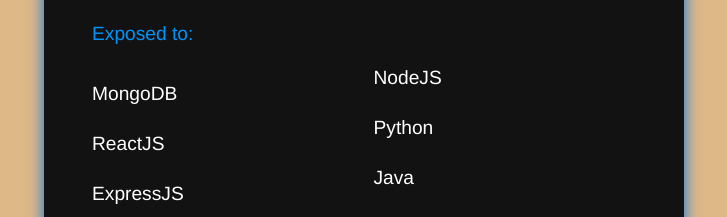
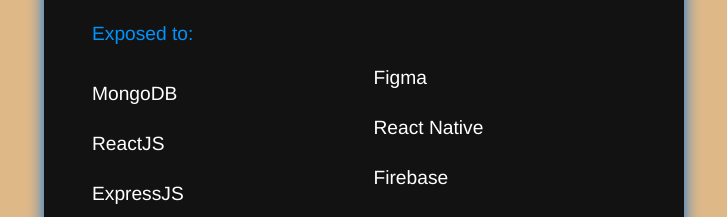
Before and after one commit to VnCi23/000, a React (Create React App) app: page /about in a window 1280 px wide. Shown: the part 707-924 px from the top of the page, without its empty margins (276-1003 px from the left). Built offline with nearby package versions, Linux system fonts and the light colour scheme; the HTML template or start-up script is replaced by a standard one; a web font is replaced by a local one.

Commit message:
update exposed skills list in Info.js to include ElectronJS, React Native, Firebase, and Vercel

```diff
--- a/src/info/Info.js
+++ b/src/info/Info.js
@@ -76,7 +76,7 @@
     skills:
         {
             proficientWith: ['html5', 'CSS3', 'Javascript', 'ReactJS', 'TailwindCSS', '', 'Git & Github', 'VScode'],
-            exposedTo: ['MongoDB','ReactJS', 'ExpressJS','NodeJS', 'Python', 'Java', 'Figma']
+            exposedTo: ['MongoDB','ReactJS', 'ExpressJS','NodeJS', 'ElectronJS', 'Figma', 'React Native',  'Firebase','Vercel','Python', 'Java', ],
         }
     ,
     hobbies: [
```
